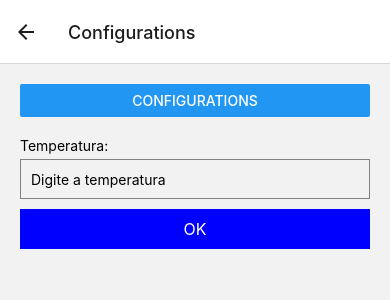
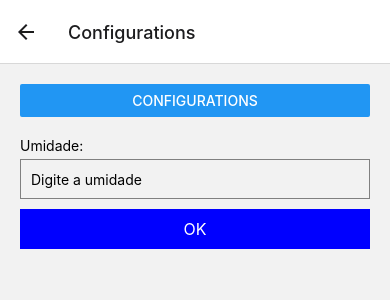
Before and after one commit to LukasThome/automatic-garden-frontend, a React Native app in the folder AutomaticGarden/: screen /Configurations in a window 390 px wide. Both pictures are taken after a click on the button "CONFIGURATIONS". Shown: the top 300 px of the page. Built offline with nearby package versions, Linux system fonts and the light colour scheme.

Commit message:
mudanca de temperatura para umidade

```diff
--- a/AutomaticGarden/Configurations.js
+++ b/AutomaticGarden/Configurations.js
@@ -10,7 +10,7 @@ import {
 import axios from "axios";
 
 const ConfigurationsScreen = ({ navigation }) => {
-  const [temperatura, setTemperatura] = useState("");
+  const [umidade, setUmidade] = useState("");
 
   const navigateToConfigurations = () => {
     navigation.navigate("Configurations");
@@ -18,11 +18,11 @@ const ConfigurationsScreen = ({ navigation }) => {
 
   const handleOKPress = () => {
     // Lógica a ser executada quando o botão OK for pressionado
-    console.log("Temperatura:", temperatura);
+    console.log("Umidade:", umidade);
     // Adicione qualquer lógica adicional aqui
-    // escreva o código para enviar a temperatura para o Arduino
-    axios.patch("http://localhost:8000/Config/atualizar-temperatura", {
-      temperatura: temperatura,
+    // escreva o código para enviar a umidade para o Arduino
+    axios.patch("http://localhost:8000/Config/atualizar-umidade", {
+      umidade: umidade,
     });
   };
 
@@ -31,15 +31,15 @@ const ConfigurationsScreen = ({ navigation }) => {
       {/* Botão para navegar para as configurações */}
       <Button title="Configurations" onPress={navigateToConfigurations} />
 
-      {/* Campo de input para temperatura */}
+      {/* Campo de input para umidade */}
       <View style={styles.inputContainer}>
-        <Text>Temperatura:</Text>
+        <Text>Umidade:</Text>
         <TextInput
           style={styles.input}
-          placeholder="Digite a temperatura"
+          placeholder="Digite a umidade"
           keyboardType="numeric"
-          value={temperatura}
-          onChangeText={(text) => setTemperatura(text)}
+          value={umidade}
+          onChangeText={(text) => setUmidade(text)}
         />
       </View>
 
```
